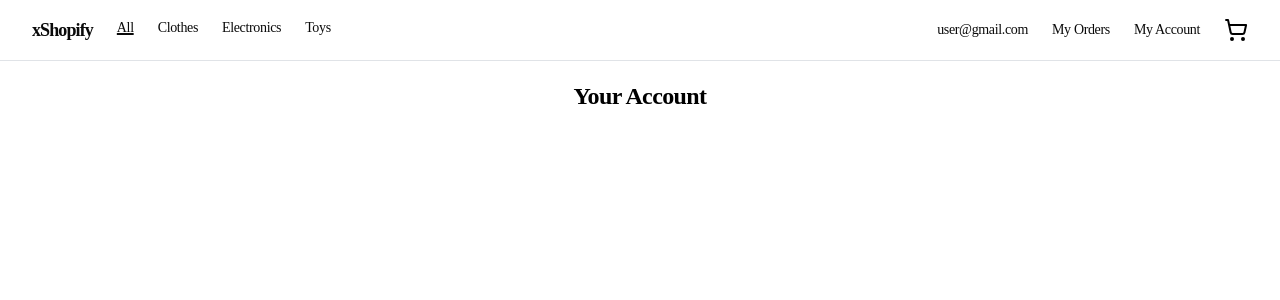
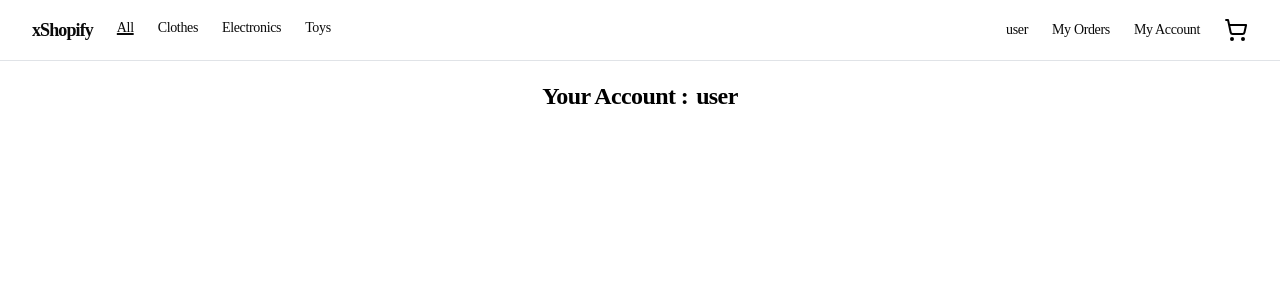
Before and after one commit to Piyushxz/eCommerceAssignment, a React (Vite) app in the folder frontend/: page /my-account in a window 1280 px wide. Shown: the top 300 px of the page. Built offline with nearby package versions, Linux system fonts and the light colour scheme; no server answers; a web font is replaced by a local one.

Commit message:
firebase

```diff
--- a/frontend/src/components/DashboardNavbar.tsx
+++ b/frontend/src/components/DashboardNavbar.tsx
@@ -1,9 +1,11 @@
-import { EyeIcon, HomeIcon, LogOut, ShoppingCartIcon, User, Wallet2Icon } from "lucide-react"
+import {  HomeIcon, LogOut, ShoppingCartIcon, User, Wallet2Icon } from "lucide-react"
 import {motion} from "motion/react"
 import { DropdownMenu, DropdownMenuContent, DropdownMenuItem, DropdownMenuSeparator, DropdownMenuTrigger } from "./DropDownMenu"
 import { useDispatch, useSelector } from "react-redux"
 import { openModal, setFilterCategory } from "@/features/todoSlice"
 import { useNavigate } from "react-router-dom"
+import { auth } from "../firebase";
+
 export const DashboardNavbar = ()=>{
 
     const navigate = useNavigate()
@@ -12,6 +14,8 @@ export const DashboardNavbar = ()=>{
 
     const dispatch = useDispatch()
     const filterCategory = useSelector(state=>state.filterCategory)
+
+    const user = auth.currentUser
 
     return(
         <motion.div
@@ -66,7 +70,9 @@ export const DashboardNavbar = ()=>{
 
             </div>
             <div className="flex font-primary gap-6 items-center hidden md:flex">
-                <p className=" cursor-pointer tracking-tight text-sm">user@gmail.com</p>
+                <p className=" cursor-pointer tracking-tight text-sm">{
+                    user ? user.email : "user"
+                    } </p>
                 <p onClick={()=>navigate('/my-orders')}
                 className="cursor-pointer tracking-tight text-sm">My Orders</p>
                 <p onClick={()=>navigate('/my-account')}
--- a/frontend/src/pages/account.tsx
+++ b/frontend/src/pages/account.tsx
@@ -1,7 +1,14 @@
+import { auth } from "../firebase";
+
 export const Account = ()=>{
+    const user = auth.currentUser
     return(
-        <div className=" w-full flex justify-center pt-20 ">
-                <h1 className="font-semibold font-primary tracking-tight text-black text-2xl">Your Account</h1>
+        <div className=" w-full  flex gap-2 justify-center pt-20 ">
+                <h1 className="font-semibold font-primary tracking-tight text-black text-2xl">Your Account :</h1>
+                <h1 className="font-semibold font-primary tracking-tight text-black text-2xl">{user ? user.email : "user" }</h1>
+
         </div>
+
+
     )
 }
--- a/frontend/src/pages/dashboard.tsx
+++ b/frontend/src/pages/dashboard.tsx
@@ -4,9 +4,22 @@ import { Card } from '@/components/Card'
 import { Search } from '@/components/Search'
 import { getProducts } from '@/hooks/getProducts'
 import { DashboardNavbar } from '@/components/DashboardNavbar'
+import { auth } from "../firebase";
+
+import { useEffect } from 'react'
+import { useNavigate } from 'react-router-dom'
 
 export const Dashboard = ()=>{
+    const nav = useNavigate()
+    useEffect(()=>{
+        const user = auth.currentUser;
 
+        if (user) {
+          return
+        } else {
+            nav("/")
+        }
+    },[])
       const {loading,allProducts} = getProducts()
 
       console.log(loading,allProducts)
--- a/frontend/src/pages/signin.tsx
+++ b/frontend/src/pages/signin.tsx
@@ -15,7 +15,8 @@ export const Login = () => {
     const loadId = toast.loading("Signing in...");
 
     try {
-      await signInWithEmailAndPassword(auth, email, password);
+      const userCredential = await signInWithEmailAndPassword(auth, email, password);
+      const user = userCredential.user;
       toast.success("Login successful! Redirecting...");
 
       navigate("/dashboard");
@@ -86,7 +87,7 @@ export const Login = () => {
               onClick={handleDemoLogin}
               className="w-full font-primary text-black py-3.5 rounded-md font-semibold bg-gray-300 hover:bg-gray-400 transition-all"
             >
-              Demo Login
+              Set Test Credentials
             </button>
           </div>
         </motion.form>
```
